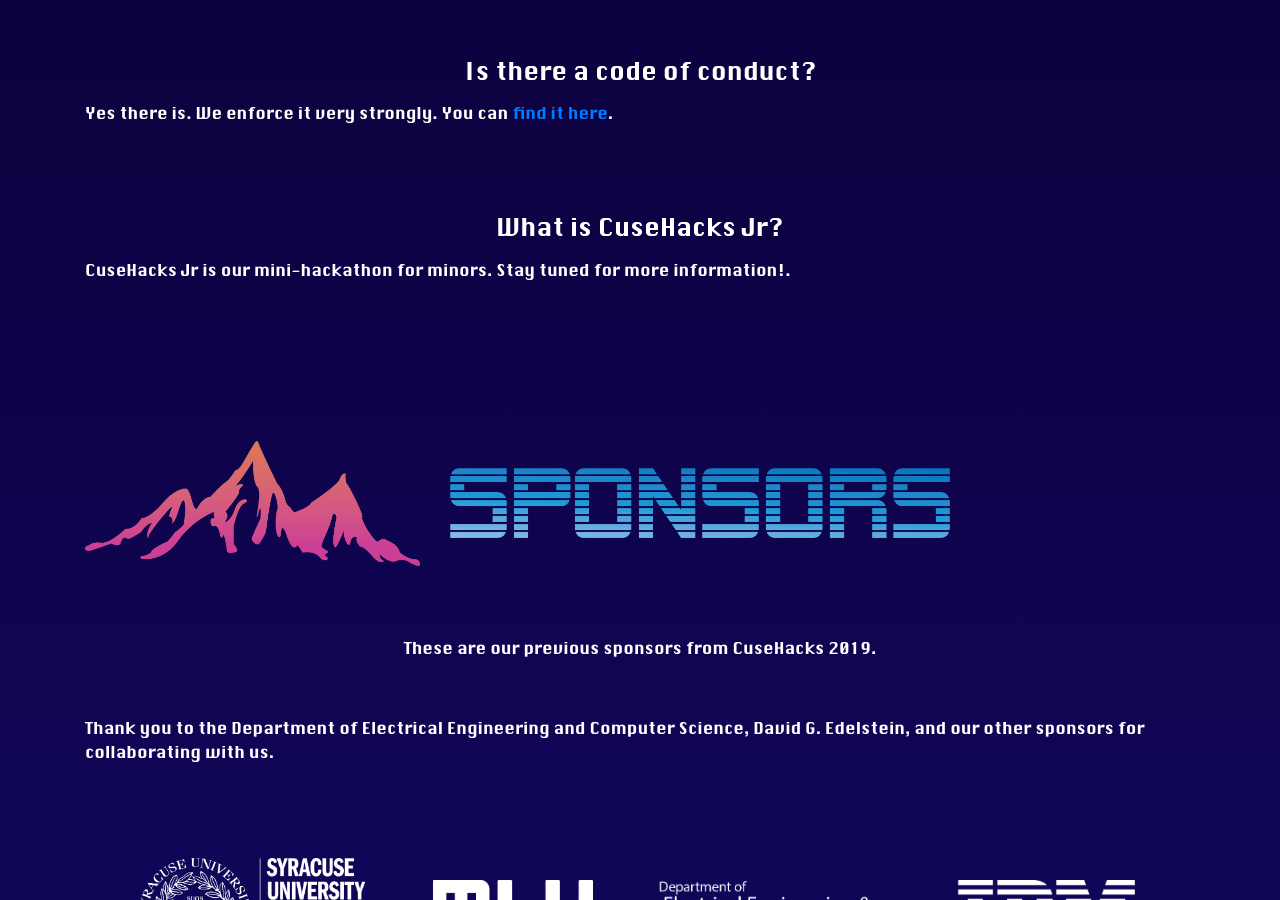
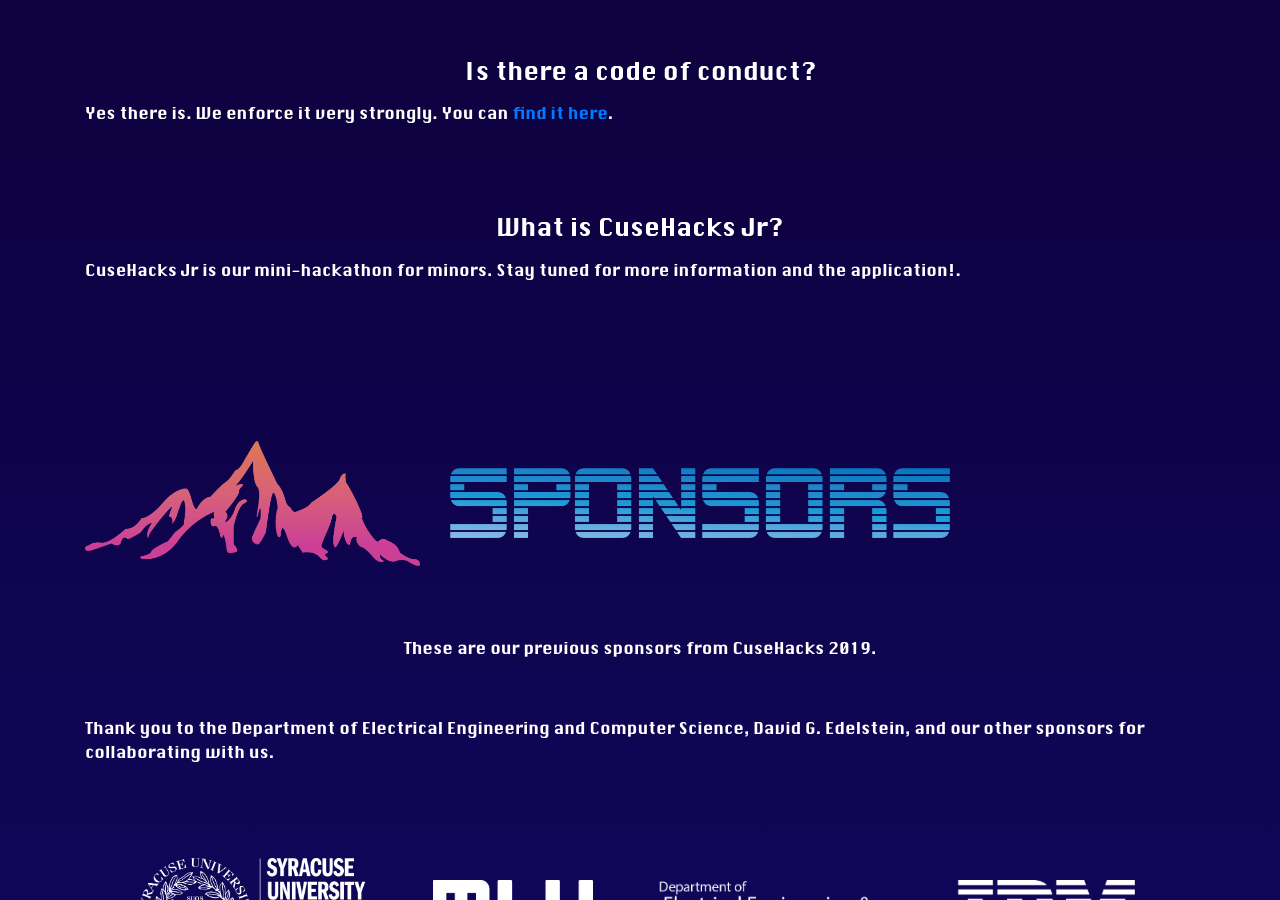
Before and after one commit to innovateorange/cusehacks, a Jekyll site: the page built from index.html, in a window 1280 px wide and 900 px high, scrolled down 4119 px. Built offline with Jekyll 4.4.1, drawn with Linux system fonts in a browser that asks for light colours; nearby versions of some CDN libraries.

Commit message:
changed jr desc

```diff
--- a/_config.yml
+++ b/_config.yml
@@ -159,7 +159,7 @@
       [find it here](https://static.mlh.io/docs/mlh-code-of-conduct.pdf){:target="_blank"}.
   - question: "What is CuseHacks Jr?"
     answer: >
-      CuseHacks Jr is our mini-hackathon for minors. Stay tuned for more information!.
+      CuseHacks Jr is our mini-hackathon for minors. Stay tuned for more information and the application!.
     id: "sub-section-jr"
 
 # Sponsor Information: Thank you message, interest message, and company information
```
